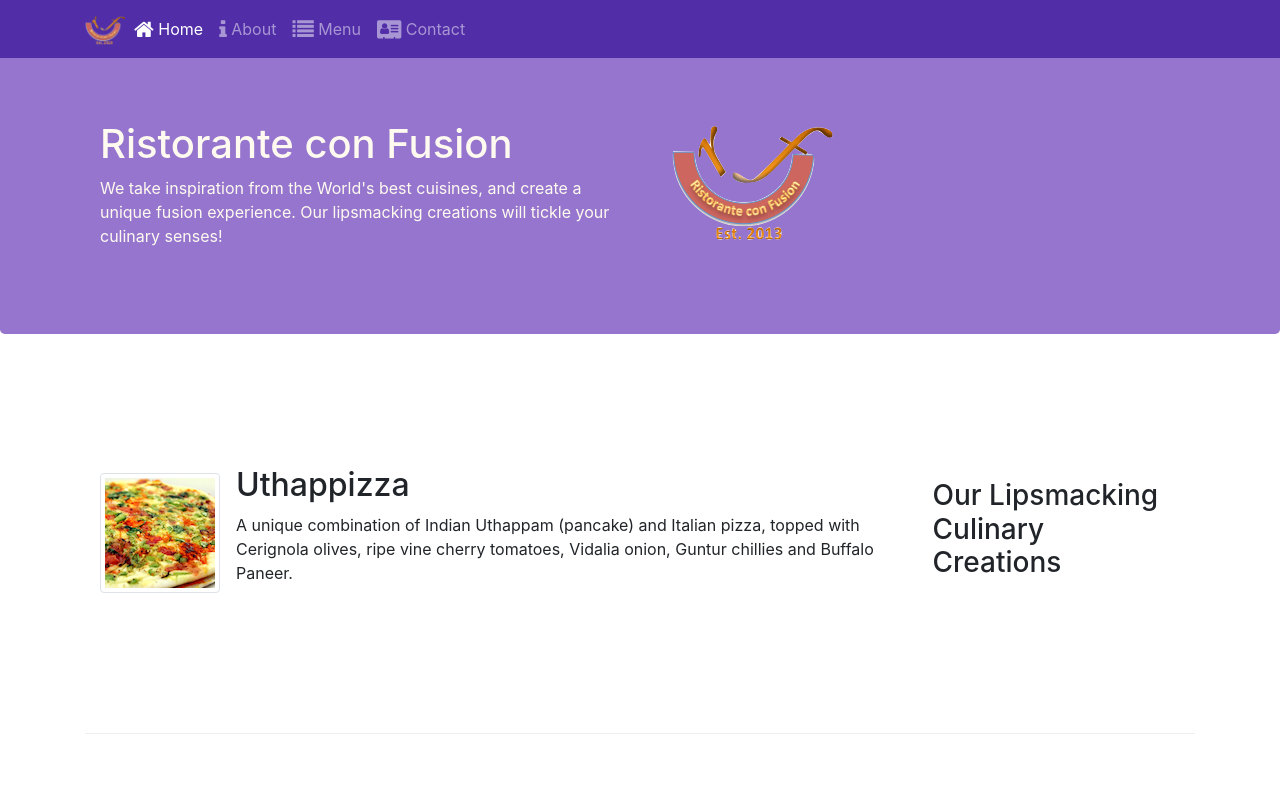
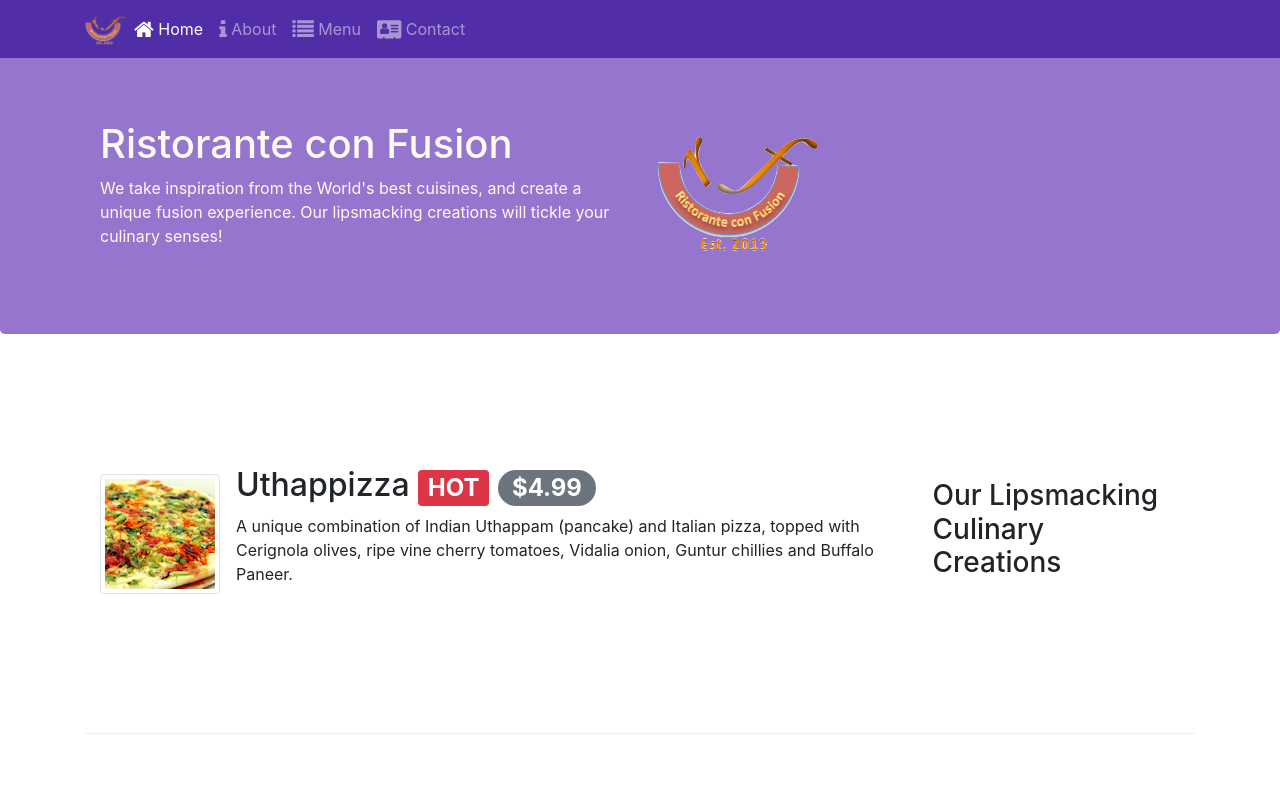
Before and after one commit to DiogenesF/Bootstrap4, a website: page index.html in a window 1280 px wide. Shown: the top 800 px of the page. Drawn offline with nearby package versions, Linux system fonts and the light colour scheme.

Commit message:
Alerting Users

```diff
--- a/index.html
+++ b/index.html
@@ -42,10 +42,8 @@
                     <h1>Ristorante con Fusion</h1>
                     <p>We take inspiration from the World's best cuisines, and create a unique fusion experience. Our lipsmacking creations will tickle your culinary senses!</p>
                 </div>
-                <div class="col-12 col-sm">
-                    <div class="col-12 col-sm align-self-center">
-                        <img src="img/logo.png" class="img-fluid">
-                    </div>
+                <div class="col-12 col-sm align-self-center">
+                    <img src="img/logo.png" class="img-fluid">
                 </div>
             </div>
         </div>
@@ -61,7 +59,7 @@
                     <img class="d-flex mr-3 img-thumbnail align-self-center"
                         src="img/uthappizza.png" alt="uthapizza">
                     <div class="media-body">
-                        <h2 class="mt-0">Uthappizza</h2>
+                        <h2 class="mt-0">Uthappizza <span class="badge badge-danger">HOT</span> <span class="badge badge-pill badge-secondary">$4.99</span></h2>
                         <p>A unique combination of Indian Uthappam (pancake) and Italian pizza, topped with Cerignola olives, ripe vine cherry tomatoes, Vidalia onion, Guntur chillies and Buffalo Paneer.</p>
                     </div>
                 </div>
```
Also changed, not shown: aboutus.html (+2 -4 lines), contactus.html (+2 -4 lines).
